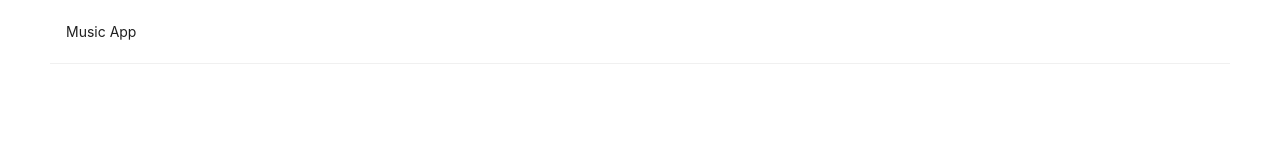
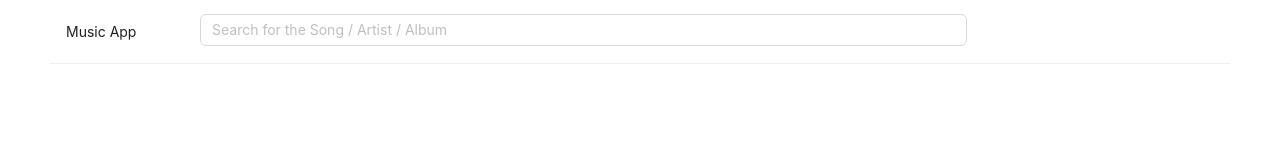
Before and after one commit to rajeevabudal/musicapp, a React (Create React App) app: page / in a window 1280 px wide. Shown: the top 160 px of the page. Built offline with nearby package versions, Linux system fonts and the light colour scheme.

Commit message:
added search button

```diff
--- /dev/null
+++ b/src/core/input.js
@@ -0,0 +1,6 @@
+import React from "react";
+import { Input } from "antd";
+const InputComp = ({ placeHolder, className, onKeyDown }) => (
+  <Input placeholder={placeHolder} className={className} onKeyDown={onKeyDown}/>
+);
+export default InputComp;
--- a/src/core/header.js
+++ b/src/core/menu.js
@@ -6,7 +6,7 @@ const items = [
     key: 'music',
   },
 ];
-const App = () => {
+const MenuComp = () => {
   const [current, setCurrent] = useState('mail');
   const onClick = (e) => {
     console.log('click ', e);
@@ -14,4 +14,4 @@ const App = () => {
   };
   return <Menu onClick={onClick} selectedKeys={[current]} mode="horizontal" items={items} />;
 };
-export default App;
+export default MenuComp;
--- /dev/null
+++ b/src/layout/header.js
@@ -0,0 +1,21 @@
+import React from "react";
+import MenuComp from "../core/menu";
+import InputComp from "../core/input";
+import "./layout.css";
+const HeaderComp = () => {
+  const handleInput=(e)=>{
+    console.log(e.target.value)
+  }
+  return (
+    <>
+      <MenuComp
+      />
+      <InputComp
+        placeHolder="Search for the Song / Artist / Album"
+        className="headerInput"
+        onKeyDown={handleInput}
+      />
+    </>
+  );
+};
+export default HeaderComp;
--- a/src/layout/home.js
+++ b/src/layout/home.js
@@ -1,6 +1,6 @@
 import React from 'react';
 import { Layout, Space } from 'antd';
-import HeaderComp from '../core/header';
+import HeaderComp from './header';
 const { Header, Content } = Layout;
 const headerStyle = {
   textAlign: 'center',
--- /dev/null
+++ b/src/layout/layout.css
@@ -0,0 +1,6 @@
+.headerInput{
+    display: flex;
+    width: 65%;
+    bottom: 50px;
+    left: 150px;
+}
```
